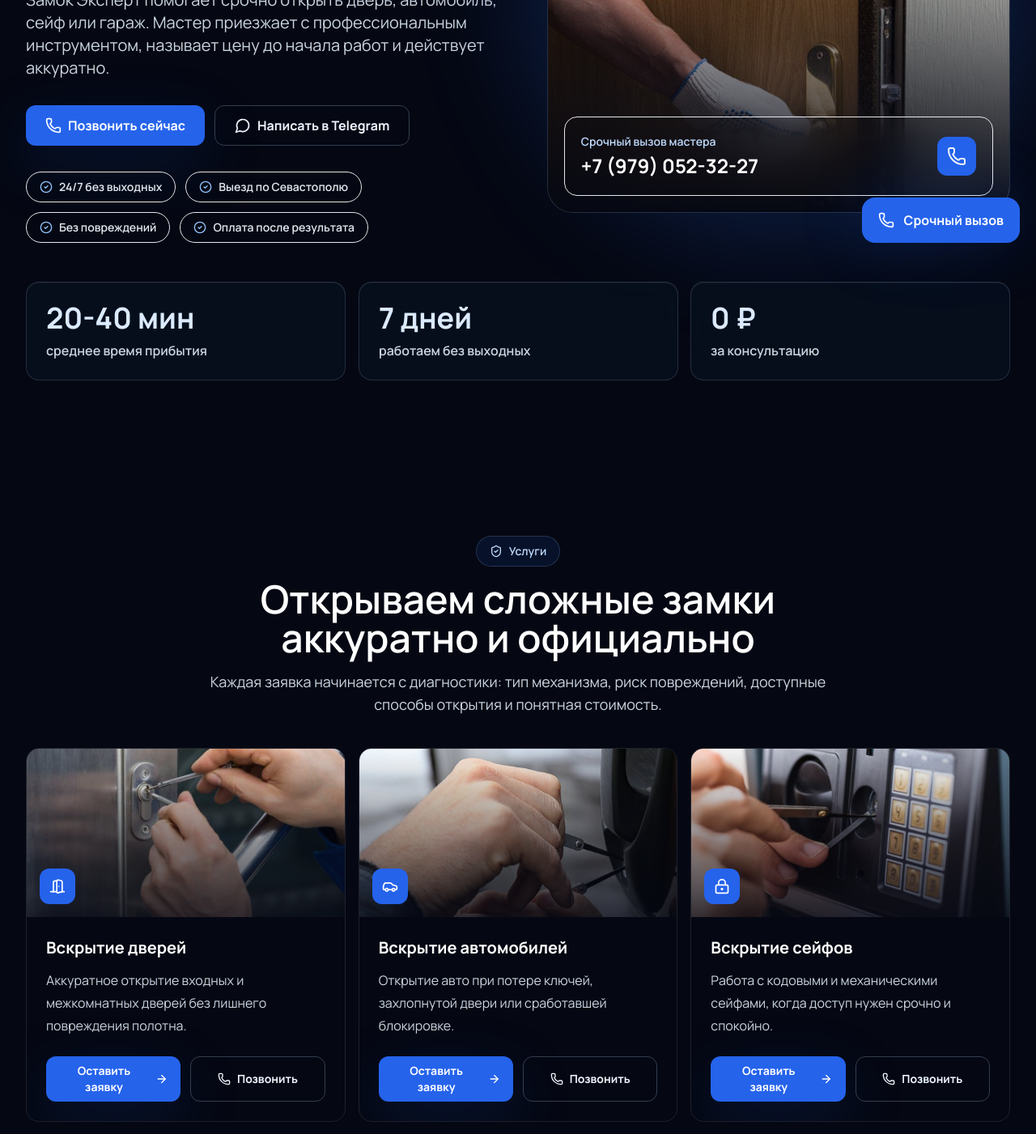
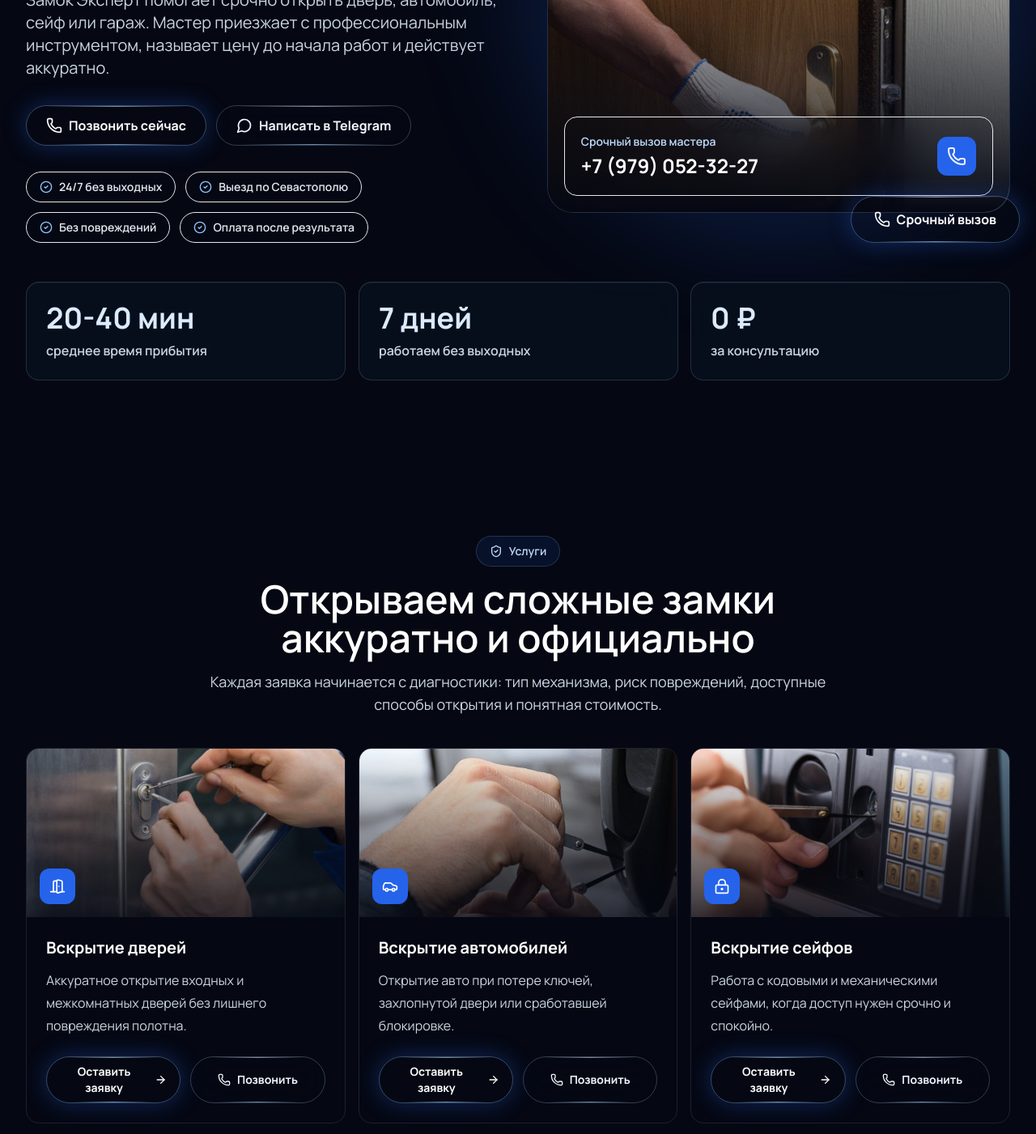
Before and after one commit to nikweb3nity-svg/landing_key_sevast, a Next.js app: page / in a window 1280 px wide. Shown: the part 480-1881 px from the top of the page at 81% size. Built offline with nearby package versions, Linux system fonts and the light colour scheme.

Commit message:
Add neon button styling

```diff
--- a/app/page.tsx
+++ b/app/page.tsx
@@ -21,6 +21,7 @@ import Image from "next/image";
 import Link from "next/link";
 import NavHeader from "@/components/nav-header";
 import { TiltCard } from "@/components/tilt-card";
+import { NeonButton, NeonButtonLink } from "@/components/ui/neon-button";
 import { landingContent } from "@/data/landing";
 
 const fadeUp = {
@@ -63,20 +64,22 @@ function SectionTitle({
 function CtaButtons({ compact = false }: { compact?: boolean }) {
   return (
     <div className={`flex ${compact ? "flex-col" : "flex-col sm:flex-row"} gap-3`}>
-      <a
+      <NeonButtonLink
         href={landingContent.phoneHref}
-        className="inline-flex min-h-12 items-center justify-center gap-2 rounded-xl bg-civic-500 px-6 py-3 text-base font-bold text-white shadow-soft-blue transition hover:bg-civic-400 focus:outline-none focus:ring-2 focus:ring-civic-200"
+        variant="solid"
+        size="md"
       >
         <Phone className="h-5 w-5" />
         Позвонить сейчас
-      </a>
-      <a
+      </NeonButtonLink>
+      <NeonButtonLink
         href={landingContent.telegramHref}
-        className="inline-flex min-h-12 items-center justify-center gap-2 rounded-xl border border-civic-200/25 bg-white/8 px-6 py-3 text-base font-bold text-civic-50 backdrop-blur transition hover:border-civic-200/45 hover:bg-white/12 focus:outline-none focus:ring-2 focus:ring-civic-200"
+        variant="glass"
+        size="md"
       >
         <MessageCircle className="h-5 w-5" />
         Написать в Telegram
-      </a>
+      </NeonButtonLink>
     </div>
   );
 }
@@ -213,14 +216,16 @@ function LeadForm() {
           </Link>
         </span>
       </label>
-      <button
+      <NeonButton
         type="submit"
         disabled={isLoading}
-        className="inline-flex min-h-12 w-full items-center justify-center gap-2 rounded-xl bg-civic-500 px-6 py-3 font-bold text-white shadow-soft-blue transition hover:bg-civic-400 disabled:cursor-not-allowed disabled:opacity-65"
+        full
+        variant="solid"
+        size="md"
       >
         {isLoading ? "Отправляем..." : "Отправить заявку"}
         {!isLoading ? <ArrowRight className="h-5 w-5" /> : null}
-      </button>
+      </NeonButton>
       {message ? (
         <p
           className={`rounded-xl border px-4 py-3 text-sm font-semibold ${
@@ -382,9 +387,11 @@ export default function Home() {
                     <h3 className="text-xl font-bold text-white">{service.title}</h3>
                     <p className="mt-3 leading-7 text-slate-300">{service.text}</p>
                     <div className="mt-6 grid gap-3 sm:grid-cols-2">
-                      <button
+                      <NeonButton
                         type="button"
-                        className="inline-flex min-h-11 items-center justify-center gap-2 rounded-xl bg-civic-500 px-4 py-2 text-sm font-bold text-white shadow-soft-blue transition hover:bg-civic-400"
+                        variant="solid"
+                        size="sm"
+                        full
                         onClick={(event) => {
                           event.stopPropagation();
                           handleServiceLead(service.title);
@@ -392,15 +399,17 @@ export default function Home() {
                       >
                         Оставить заявку
                         <ArrowRight className="h-4 w-4" />
-                      </button>
-                      <a
+                      </NeonButton>
+                      <NeonButtonLink
                         href={landingContent.phoneHref}
-                        className="inline-flex min-h-11 items-center justify-center gap-2 rounded-xl border border-civic-200/25 bg-white/8 px-4 py-2 text-sm font-bold text-civic-50 transition hover:border-civic-200/45 hover:bg-white/12"
+                        variant="glass"
+                        size="sm"
+                        full
                         onClick={(event) => event.stopPropagation()}
                       >
                         <Phone className="h-4 w-4" />
                         Позвонить
-                      </a>
+                      </NeonButtonLink>
                     </div>
                   </div>
                 </motion.article>
@@ -619,23 +628,26 @@ export default function Home() {
       </footer>
 
       <div className="fixed bottom-5 right-5 z-50 hidden lg:block">
-        <a
+        <NeonButtonLink
           href={landingContent.phoneHref}
-          className="inline-flex items-center gap-3 rounded-2xl bg-civic-500 px-5 py-4 font-bold text-white shadow-glow transition hover:bg-civic-400"
+          variant="solid"
+          size="lg"
         >
           <Phone className="h-5 w-5" />
           Срочный вызов
-        </a>
+        </NeonButtonLink>
       </div>
 
       <div className="fixed bottom-0 left-0 right-0 z-50 border-t border-white/10 bg-graphite-950/90 p-3 backdrop-blur-xl lg:hidden">
-        <a
+        <NeonButtonLink
           href={landingContent.phoneHref}
-          className="flex min-h-14 items-center justify-center gap-3 rounded-xl bg-civic-500 text-base font-bold text-white shadow-soft-blue"
+          variant="solid"
+          size="lg"
+          full
         >
           <Phone className="h-5 w-5" />
           Позвонить: {landingContent.phone}
-        </a>
+        </NeonButtonLink>
       </div>
     </main>
   );
--- a/package.json
+++ b/package.json
@@ -12,6 +12,7 @@
   "dependencies": {
     "@fontsource/manrope": "^5.2.8",
     "@fontsource/space-grotesk": "^5.2.8",
+    "class-variance-authority": "^0.7.1",
     "clsx": "^2.1.1",
     "framer-motion": "^12.38.0",
     "lucide-react": "^0.468.0",
--- a/src/components/nav-header.tsx
+++ b/src/components/nav-header.tsx
@@ -3,6 +3,7 @@
 import React, { useRef, useState } from "react";
 import { motion } from "framer-motion";
 import { KeyRound, Menu, Phone, X } from "lucide-react";
+import { NeonButtonLink } from "@/components/ui/neon-button";
 import { landingContent } from "@/data/landing";
 import { cn } from "@/lib/utils";
 
@@ -49,13 +50,14 @@ function NavHeader() {
         </nav>
 
         <div className="hidden min-w-fit items-center gap-3 md:flex">
-          <a
+          <NeonButtonLink
             href={landingContent.phoneHref}
-            className="inline-flex items-center gap-2 rounded-full border border-civic-300/25 bg-civic-500/12 px-4 py-2 text-sm font-bold text-civic-100 transition hover:bg-civic-500/20"
+            variant="glass"
+            size="sm"
           >
             <Phone className="h-4 w-4" />
             {landingContent.phone}
-          </a>
+          </NeonButtonLink>
         </div>
 
         <button
@@ -88,14 +90,17 @@ function NavHeader() {
                 {item.label}
               </a>
             ))}
-            <a
+            <NeonButtonLink
               href={landingContent.phoneHref}
-              className="mt-2 inline-flex items-center justify-center gap-2 rounded-xl bg-civic-500 px-4 py-3 text-sm font-bold text-white"
+              className="mt-2"
+              variant="solid"
+              size="md"
+              full
               onClick={() => setMobileOpen(false)}
             >
               <Phone className="h-4 w-4" />
               {landingContent.phone}
-            </a>
+            </NeonButtonLink>
           </div>
         </motion.nav>
       ) : null}
--- /dev/null
+++ b/src/components/ui/neon-button.tsx
@@ -0,0 +1,83 @@
+import React from "react";
+import { cva, type VariantProps } from "class-variance-authority";
+import { cn } from "@/lib/utils";
+
+const neonButtonVariants = cva(
+  "group relative inline-flex min-h-12 items-center justify-center gap-2 overflow-hidden rounded-full border px-6 py-3 text-center text-sm font-bold transition-all duration-300 focus:outline-none focus:ring-2 focus:ring-civic-200 disabled:pointer-events-none disabled:opacity-60",
+  {
+    variants: {
+      variant: {
+        solid:
+          "border-civic-300/35 bg-civic-500/92 text-white shadow-[0_0_28px_rgba(37,99,235,0.34)] hover:border-civic-100/65 hover:bg-civic-400",
+        glass:
+          "border-civic-200/25 bg-white/8 text-civic-50 backdrop-blur-xl hover:border-civic-100/50 hover:bg-white/12",
+        subtle:
+          "border-white/12 bg-graphite-950/72 text-white backdrop-blur-xl hover:border-civic-200/45 hover:bg-civic-950/82",
+      },
+      size: {
+        sm: "min-h-11 px-4 py-2 text-sm",
+        md: "min-h-12 px-6 py-3 text-base",
+        lg: "min-h-14 px-7 py-4 text-base",
+      },
+      full: {
+        true: "w-full",
+        false: "",
+      },
+    },
+    defaultVariants: {
+      variant: "solid",
+      size: "md",
+      full: false,
+    },
+  },
+);
+
+function NeonGlow({ neon }: { neon?: boolean }) {
+  if (!neon) {
+    return null;
+  }
+
+  return (
+    <>
+      <span className="pointer-events-none absolute inset-x-6 top-0 h-px bg-gradient-to-r from-transparent via-civic-100 to-transparent opacity-60 transition duration-500 group-hover:inset-x-3 group-hover:opacity-100" />
+      <span className="pointer-events-none absolute inset-x-8 bottom-0 h-px bg-gradient-to-r from-transparent via-civic-300 to-transparent opacity-70 transition duration-500 group-hover:inset-x-4 group-hover:opacity-100" />
+      <span className="pointer-events-none absolute -inset-px rounded-full bg-civic-300/0 blur-xl transition duration-500 group-hover:bg-civic-300/16" />
+    </>
+  );
+}
+
+export interface NeonButtonProps
+  extends React.ButtonHTMLAttributes<HTMLButtonElement>,
+    VariantProps<typeof neonButtonVariants> {
+  neon?: boolean;
+}
+
+export const NeonButton = React.forwardRef<HTMLButtonElement, NeonButtonProps>(
+  ({ className, variant, size, full, neon = true, children, ...props }, ref) => (
+    <button ref={ref} className={cn(neonButtonVariants({ variant, size, full }), className)} {...props}>
+      <NeonGlow neon={neon} />
+      <span className="relative z-10 inline-flex items-center justify-center gap-2">{children}</span>
+    </button>
+  ),
+);
+
+NeonButton.displayName = "NeonButton";
+
+export interface NeonButtonLinkProps
+  extends React.AnchorHTMLAttributes<HTMLAnchorElement>,
+    VariantProps<typeof neonButtonVariants> {
+  neon?: boolean;
+}
+
+export const NeonButtonLink = React.forwardRef<HTMLAnchorElement, NeonButtonLinkProps>(
+  ({ className, variant, size, full, neon = true, children, ...props }, ref) => (
+    <a ref={ref} className={cn(neonButtonVariants({ variant, size, full }), className)} {...props}>
+      <NeonGlow neon={neon} />
+      <span className="relative z-10 inline-flex items-center justify-center gap-2">{children}</span>
+    </a>
+  ),
+);
+
+NeonButtonLink.displayName = "NeonButtonLink";
+
+export { neonButtonVariants };
```
Also changed, not shown: 1 other file (tests, documents, lock files or other folders).
